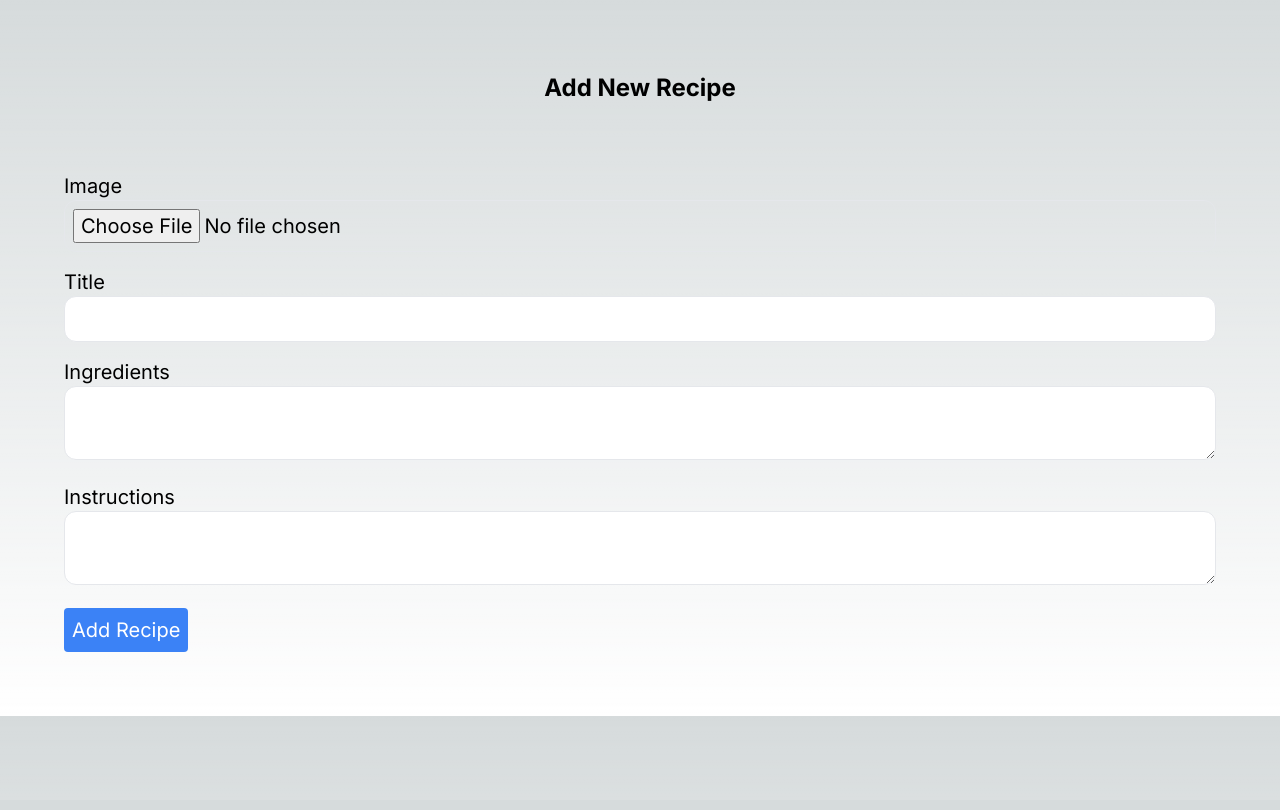
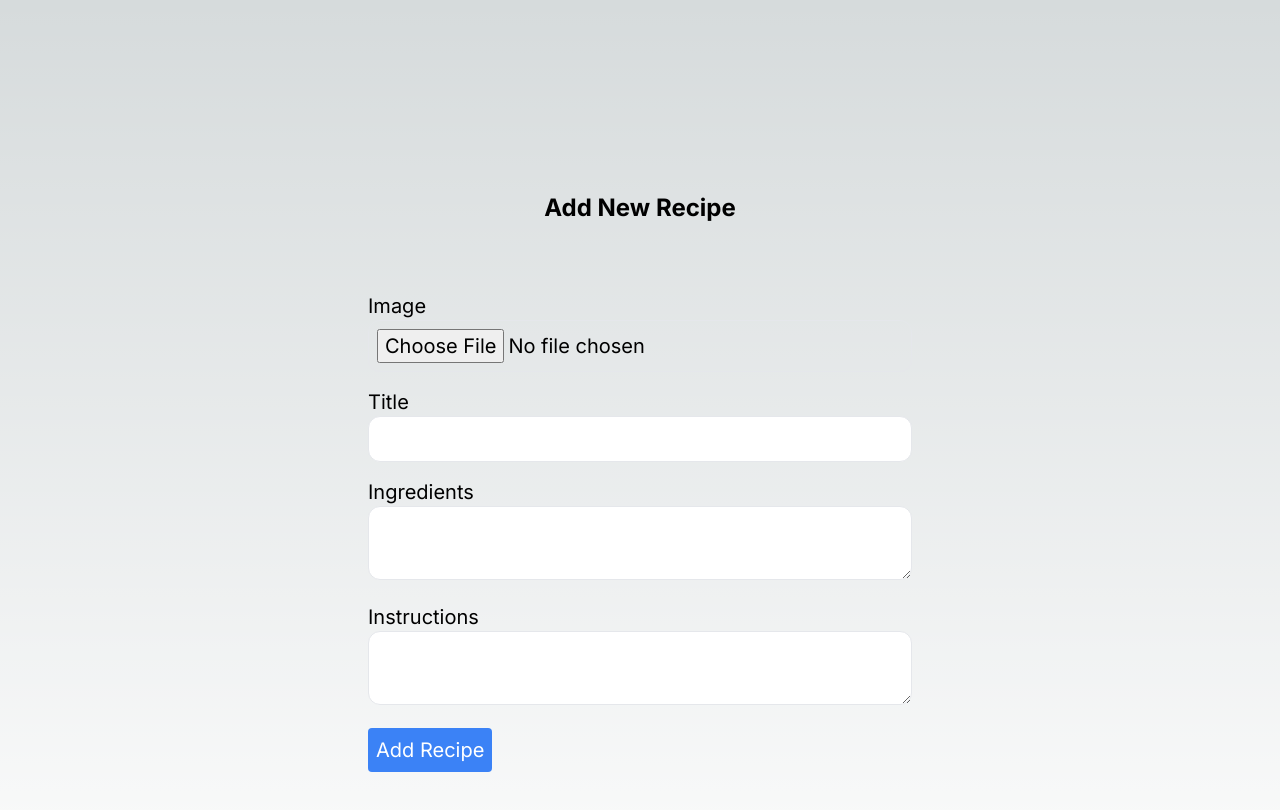
Before and after one commit to aanglin/fav-recipes, a Next.js app in the folder fav-recipes/: page / in a window 1280 px wide. Shown: the top 810 px of the page. Built offline with nearby package versions, Linux system fonts and the light colour scheme.

Commit message:
adjusted width on computer

```diff
--- a/fav-recipes/components/RecipeInput.js
+++ b/fav-recipes/components/RecipeInput.js
@@ -36,7 +36,7 @@ const RecipeInput = () => {
   };
 
   return (
-    <div className="p-6">
+    <div className="container max-w-2xl px-6 mx-auto my-48">
       <h1 className="text-2xl text-center font-bold mb-12 mt-12">Add New Recipe</h1>
       <form onSubmit={handleSubmit} className="space-y-4 text-xl p-5 m-5 text-silver ">
       <div>
```
